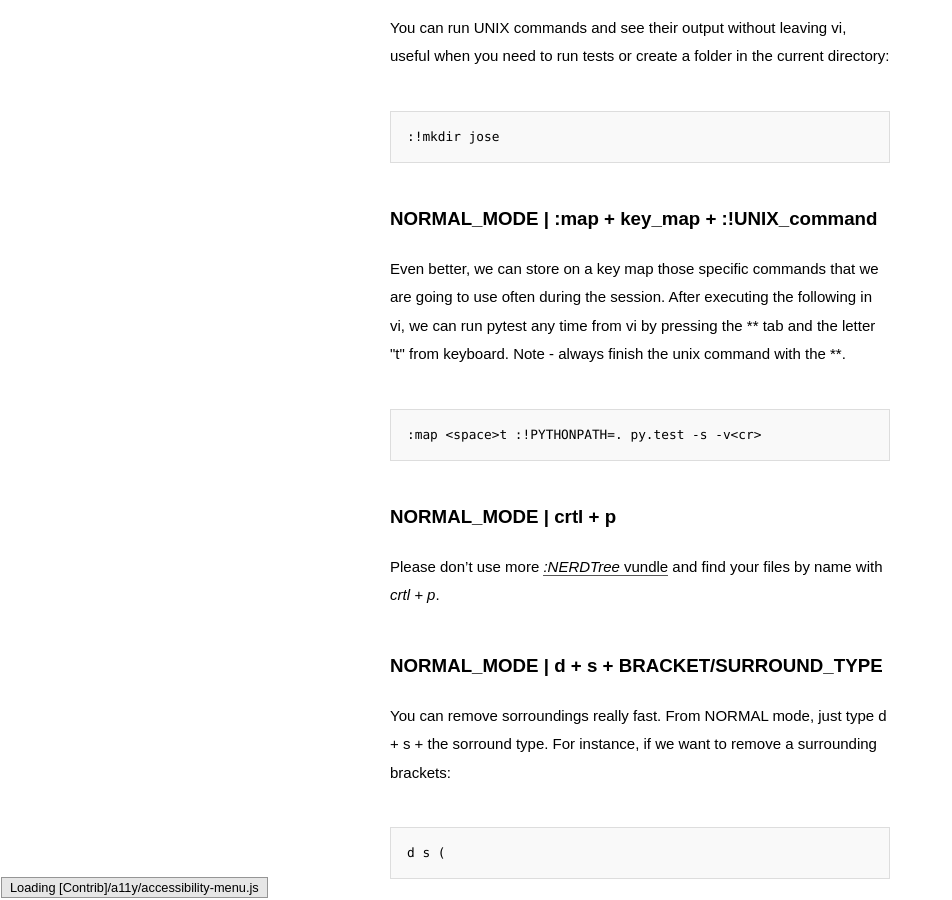
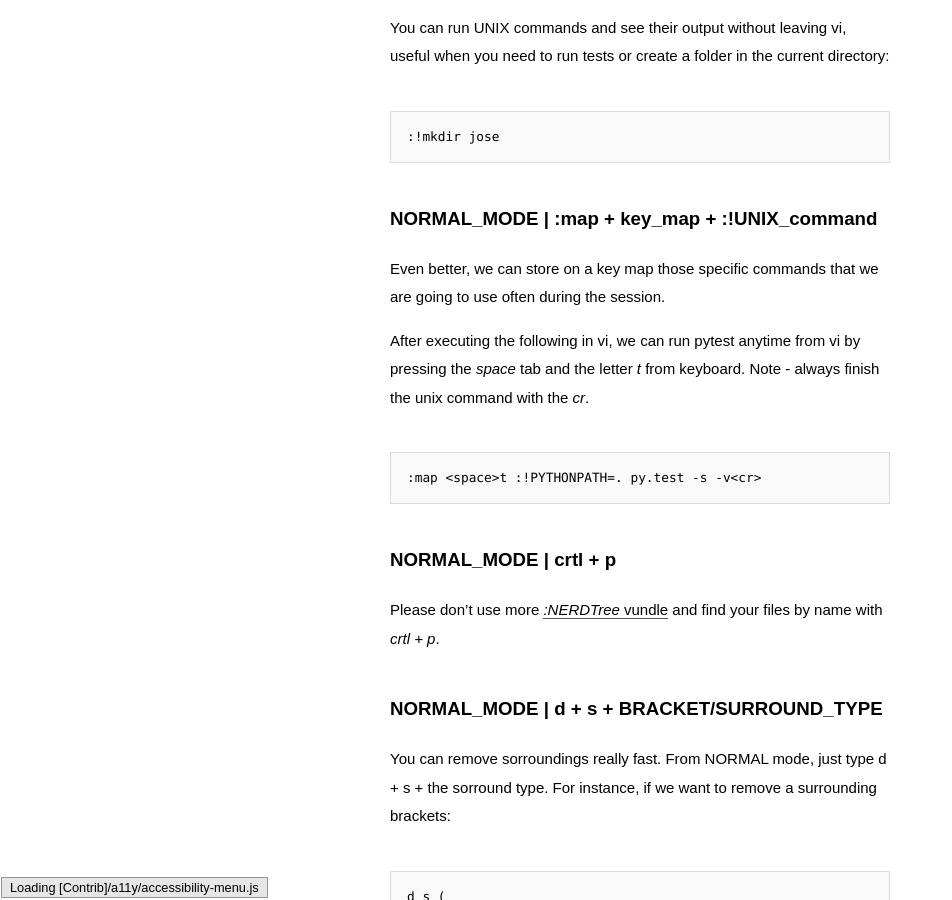
Before and after one commit to jootse84/jootse84.github.io, a Jekyll site: the page built from _posts/2017-02-28-mental-note:-vi-useful-commands.md, in a window 1280 px wide and 900 px high, scrolled down 849 px. Shown: the whole window, without its empty margins (0-952 px from the left). Built offline with Jekyll 4.4.1, drawn with Linux system fonts in a browser that asks for light colours; some web fonts are replaced; comment, search, counter and statistics services are not loaded.

Commit message:
Typos on Vi blog post

````diff
--- a/_posts/2017-02-28-mental-note:-vi-useful-commands.md
+++ b/_posts/2017-02-28-mental-note:-vi-useful-commands.md
@@ -12,7 +12,9 @@ You can run UNIX commands and see their output without leaving vi, useful when y
 
 ### NORMAL_MODE | :map + key_map + :!UNIX_command<cr>
 
-Even better, we can store on a key map those specific commands that we are going to use often during the session. After executing the following in vi, we can run pytest any time from vi by pressing the *<space>* tab and the letter "t" from keyboard. Note - always finish the unix command with the *<cr>*.
+Even better, we can store on a key map those specific commands that we are going to use often during the session.
+
+After executing the following in vi, we can run pytest anytime from vi by pressing the *space* tab and the letter *t* from keyboard. Note - always finish the unix command with the *cr*.
 
 ```
 :map <space>t :!PYTHONPATH=. py.test -s -v<cr>
````
